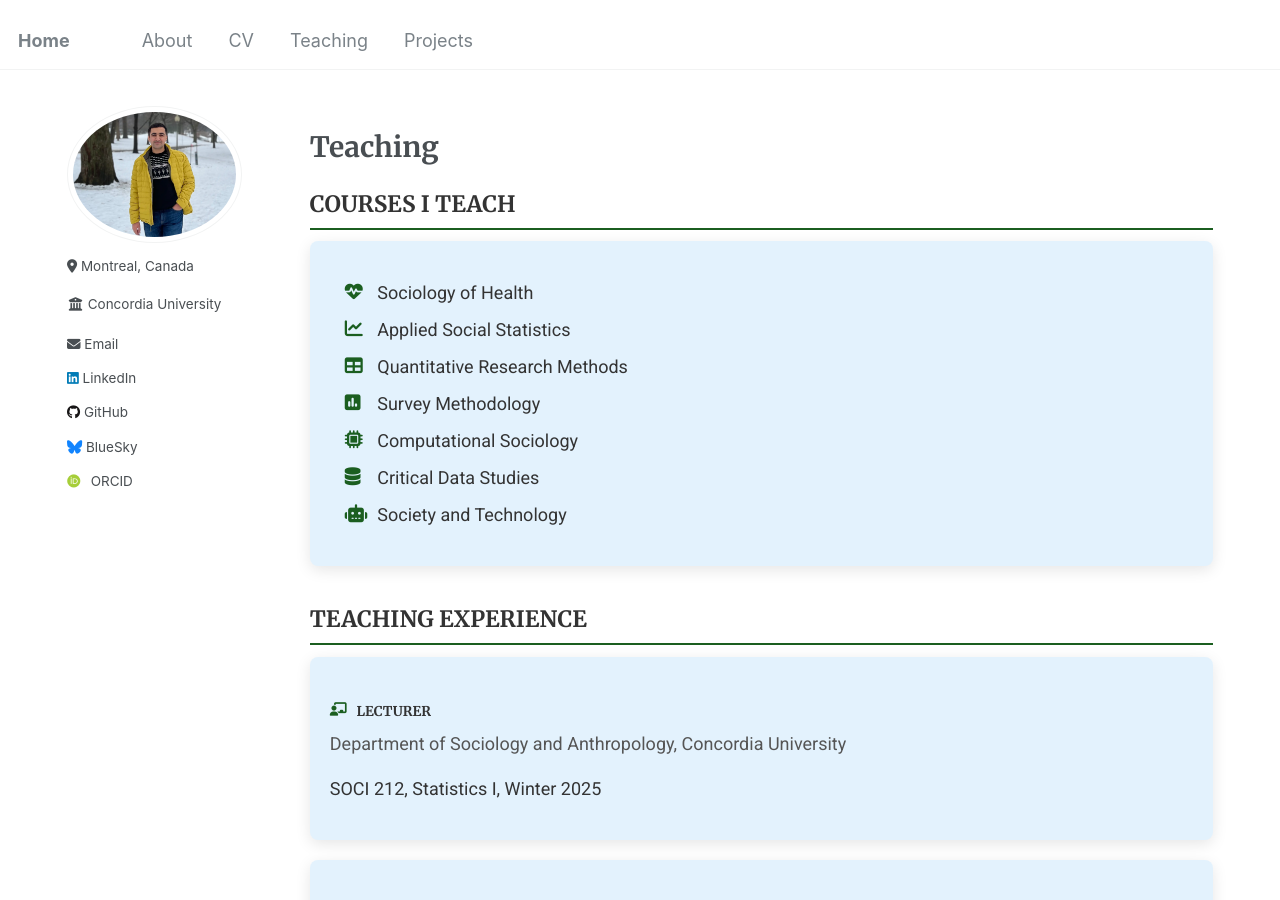
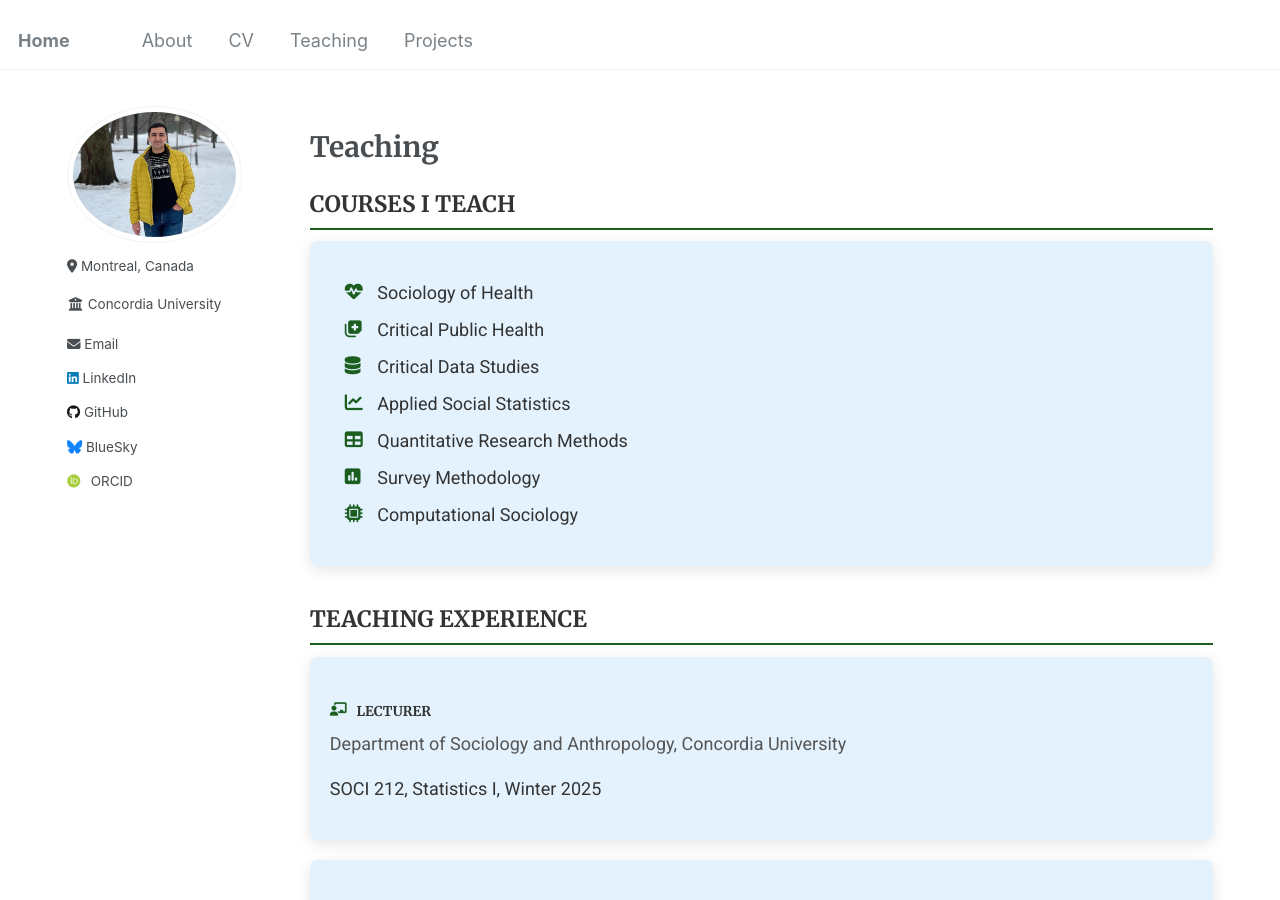
Before and after one commit to Mohsnmonji/mohsnmonji.github.io, a Jekyll site: the page built from _pages/teaching.md, in a window 1280 px wide and 900 px high. Built offline with Jekyll 4.4.1, drawn with Linux system fonts in a browser that asks for light colours; some web fonts are replaced.

Commit message:
Update teaching.md

```diff
--- a/_pages/teaching.md
+++ b/_pages/teaching.md
@@ -66,12 +66,12 @@ author_profile: true
   <div class="teaching-card">
     <ul class="teaching-list">
       <li><i class="fas fa-heartbeat icon"></i> Sociology of Health</li>
+      <li><i class="fas fa-notes-medical icon"></i> Critical Public Health</li>
+      <li><i class="fas fa-database icon"></i> Critical Data Studies</li>
       <li><i class="fas fa-chart-line icon"></i> Applied Social Statistics</li>
       <li><i class="fas fa-table icon"></i> Quantitative Research Methods</li>
       <li><i class="fas fa-poll icon"></i> Survey Methodology</li>
       <li><i class="fas fa-microchip icon"></i> Computational Sociology</li>
-      <li><i class="fas fa-database icon"></i> Critical Data Studies</li>
-      <li><i class="fas fa-robot icon"></i> Society and Technology</li>
     </ul>
   </div>
 </div>
```
